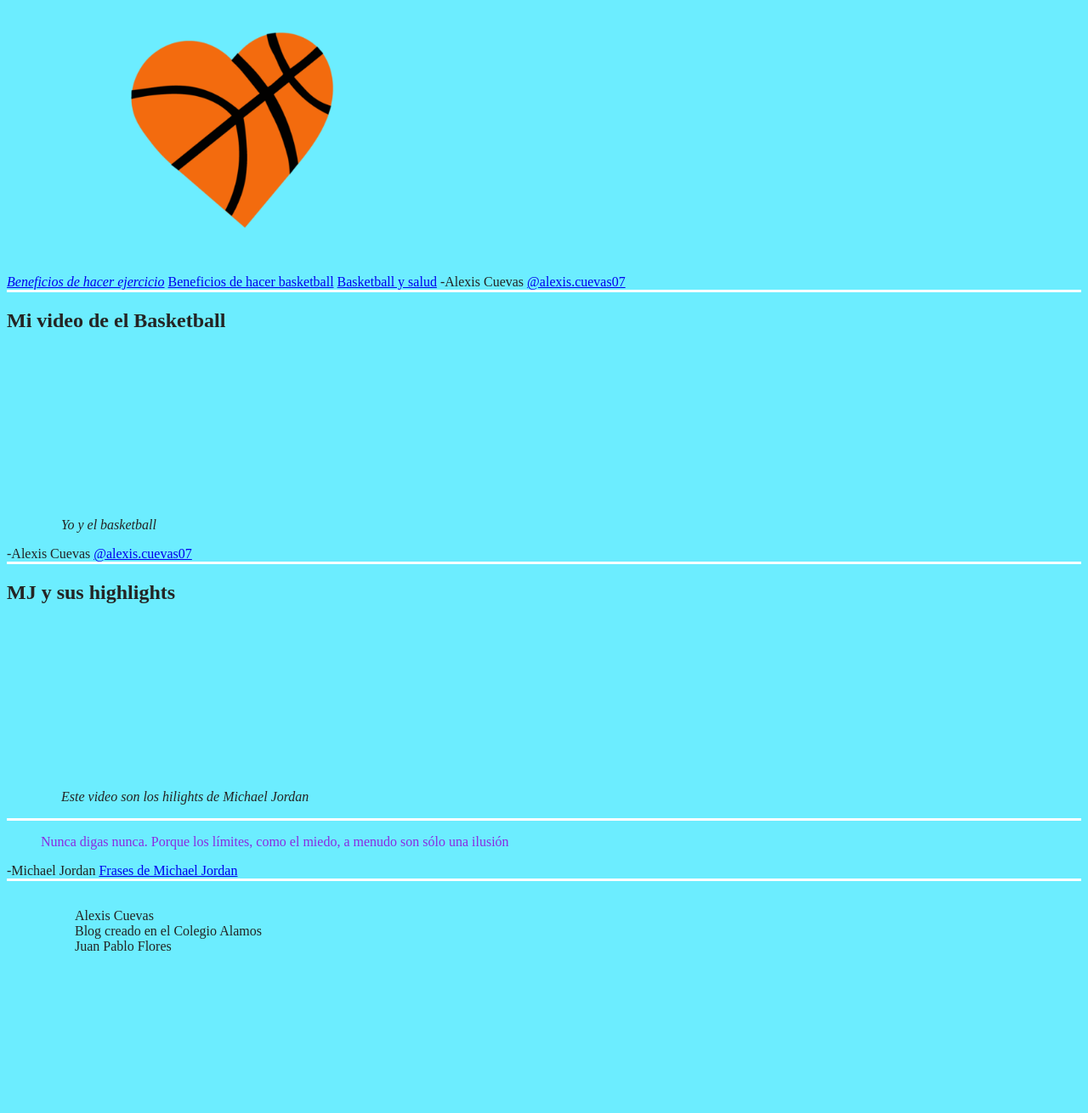
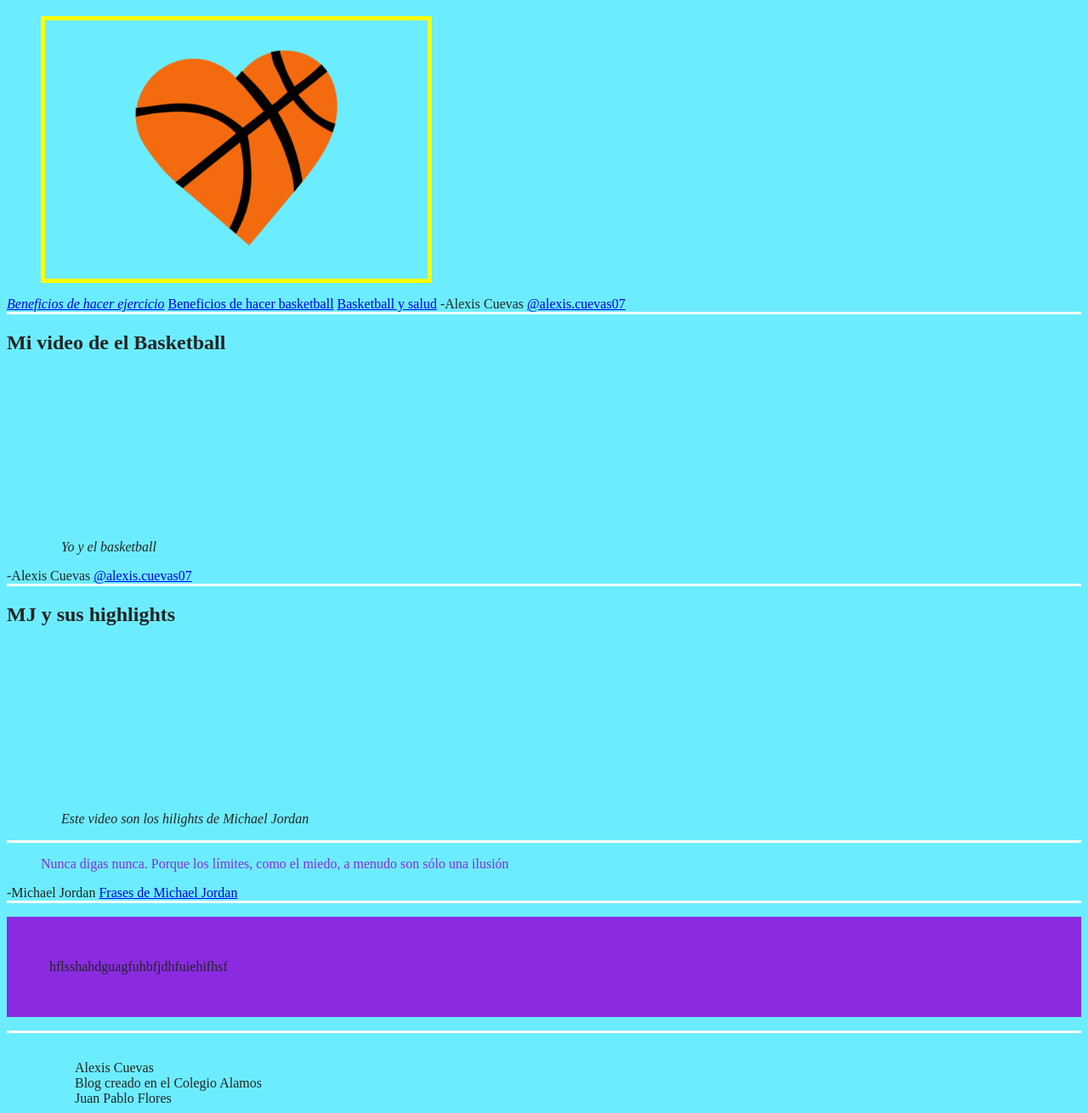
Before and after one commit to AlexisMaster131/AlexisCuevas-JPFlores-blog_del_mundo, a plain HTML site: page alexistema2.html in a window 1280 px wide. Shown: the part 2759-4069 px from the top of the page at 85% size. Before the commit the page ends 3890 px from the top, so only its background shows below. Drawn offline with Linux system fonts and the light colour scheme; grey boxes are pictures that could not be loaded.

Commit message:
cambios012

```diff
--- a/alexistema2.html
+++ b/alexistema2.html
@@ -44,7 +44,7 @@
                     una creciente actividad física. El cuerpo realiza aprendizajes para adaptarse a un mayor o menor
                     esfuerzo físico, de tal manera que el tipo de respuesta dado diferirá en función del grado de estrés
                     aplicado a ese cuerpo.
-                    <figure class="img"><img src="assets/images/Zach.png" alt="kb-mj" height="300px" width="auto">
+                    <figure class="img border"><img src="assets/images/Zach.png" alt="kb-mj" height="300px" width="auto">
                     <figcaption>DeRozan y Lavine en su mejor partido de la temporada</figcaption></figure>
                 </div>
                 <footer><span>-Alexis Cuevas</span> <a
@@ -151,7 +151,7 @@
 
                     <li>Estimula la liberación de endorfinas: el buen ánimo de la mayoría de jugadores de baloncesto se debe a que este deporte estimula la producción de las llamadas "hormonas de la felicidad".</li> </p>
                 </ul>
-                    <figure><img src="assets/images/basketheart.png" alt="corabasket" height="300px" width="auto"></figure>
+                    <figure class="cuadro"><img src="assets/images/basketheart.png" alt="corabasket" height="300px" width="auto"></figure>
                 </div>
 
                 <footer>
@@ -193,6 +193,12 @@
                             de Michael Jordan</a>
                     </div>
                 </footer>
+            </article>
+
+            <article>
+                <p class="borde"> hflsshahdguagfuhbfjdhfuiehifhsf</p>
+
+
 
             </article>
 
--- a/assets/styles/estilosalexis.css
+++ b/assets/styles/estilosalexis.css
@@ -24,3 +24,13 @@ article{border-bottom-width: 3px ;
 nav ul li a{text-decoration: none;}
 .img{align-content: center;}
 #aidi{color:blueviolet;}
+
+.cuadro{
+    display: inline-block;
+    border: 5px yellow solid;
+}
+
+.borde{background-color: blueviolet;
+    border-color: black;
+    margin: 20px red;
+padding: 50px ;}
```
Also changed, not shown: alexistema1.html (+3 -3 lines).
